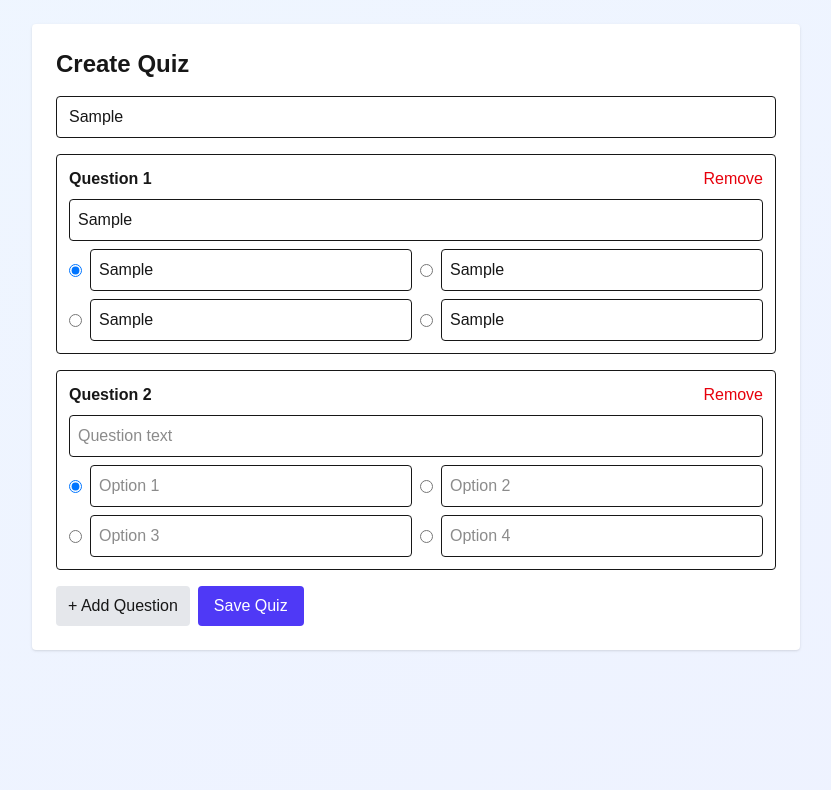
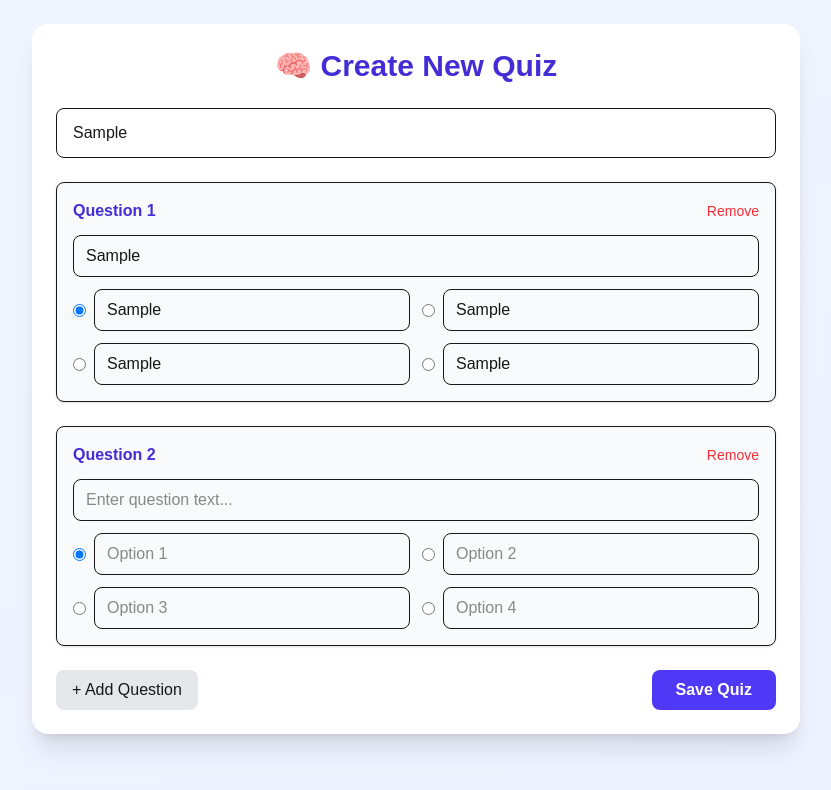
Before and after one commit to chetnagarg019/quiz-managment, a Next.js app: page /create in a window 1280 px wide. Both pictures are taken after typing "Sample", "Sample", "Sample", "Sample", "Sample", "Sample" into the empty fields and a click on the button "+ Add Question". Shown: the top 790 px of the page, without its empty margins (224-1055 px from the left). Built offline with nearby package versions, Linux system fonts and the light colour scheme.

Commit message:
third commit

```diff
--- a/app/create/page.js
+++ b/app/create/page.js
@@ -1,7 +1,180 @@
-// app/create/page.js
+// // app/create/page.js
+// "use client";
+// import React, { useEffect, useState } from "react";
+// import { useRouter, useSearchParams } from "next/navigation";
+// import { defaultQuizzes } from "../data/route";
+// import { loadQuizzes, saveQuizzes } from "../utils/storage";
+
+// function emptyQuestion(idSuffix = "") {
+//   return {
+//     id: `q-${Date.now()}-${idSuffix}`,
+//     question: "",
+//     options: ["", "", "", ""],
+//     correctIndex: 0
+//   };
+// }
+
+// export default function CreatePage() {
+//   const router = useRouter();
+//   const params = useSearchParams();
+//   // const editId = params?.get("id") || null;
+//   const [editId, setEditId] = useState(null);
+
+//   useEffect(() => {
+//     const id = params?.get("id") || null;
+//     setEditId(id);  // Set editId when the component is mounted
+//   }, [params]);
+
+//   const [title, setTitle] = useState("");
+//   const [questions, setQuestions] = useState([emptyQuestion("init")]);
+
+//   useEffect(() => {
+//     // If editing, load quiz
+//     if (editId) {
+//       const saved = loadQuizzes() || defaultQuizzes;
+//       const q = saved.find((x) => x.id === editId);
+//       if (q) {
+//         setTitle(q.title);
+//         setQuestions(q.questions.map((qq) => ({ ...qq })));
+//       }
+//     }
+//   }, [editId]);
+
+//   function addQuestion() {
+//     setQuestions((s) => [...s, emptyQuestion(s.length)]);
+//   }
+
+//   function removeQuestion(index) {
+//     setQuestions((s) => s.filter((_, i) => i !== index));
+//   }
+
+//   function updateQuestion(index, newQuestion) {
+//     setQuestions((s) => s.map((q, i) => (i === index ? newQuestion : q)));
+//   }
+
+//   function handleSubmit(e) {
+//     e.preventDefault();
+//     if (!title.trim()) {
+//       alert("Please enter a quiz title");
+//       return;
+//     }
+//     // basic validation: each question should have non-empty text and 4 non-empty options
+//     for (let i = 0; i < questions.length; i++) {
+//       const q = questions[i];
+//       if (!q.question.trim()) {
+//         alert(`Question ${i + 1} is empty`);
+//         return;
+//       }
+//       if (q.options.some((opt) => !opt.trim())) {
+//         alert(`All 4 options required for question ${i + 1}`);
+//         return;
+//       }
+//     }
+
+//     const saved = loadQuizzes() || defaultQuizzes;
+//     if (editId) {
+//       // update
+//       const updated = saved.map((s) =>
+//         s.id === editId ? { ...s, title: title.trim(), questions } : s
+//       );
+//       saveQuizzes(updated);
+//     } else {
+//       // new
+//       const newQuiz = {
+//         id: `quiz-${Date.now()}`,
+//         title: title.trim(),
+//         questions
+//       };
+//       saved.push(newQuiz);
+//       saveQuizzes(saved);
+//     }
+
+//     alert("Quiz saved!");
+//     router.push("/");
+//   }
+
+//   return (
+//     <div className="min-h-screen p-6 bg-gradient-to-br from-blue-50 to-indigo-50">
+//       <div className="max-w-3xl mx-auto bg-white p-6 rounded shadow">
+//         <h1 className="text-2xl font-bold mb-4">{editId ? "Edit Quiz" : "Create Quiz"}</h1>
+
+//         <form onSubmit={handleSubmit} className="space-y-4">
+//           <input
+//             type="text"
+//             placeholder="Quiz title"
+//             value={title}
+//             onChange={(e) => setTitle(e.target.value)}
+//             className="w-full border px-3 py-2 rounded"
+//             required
+//           />
+
+//           {questions.map((q, idx) => (
+//             <div key={q.id} className="border rounded p-3">
+//               <div className="flex justify-between items-center mb-2">
+//                 <strong>Question {idx + 1}</strong>
+//                 <div className="flex gap-2">
+//                   {questions.length > 1 && (
+//                     <button type="button" onClick={() => removeQuestion(idx)} className="text-red-600">
+//                       Remove
+//                     </button>
+//                   )}
+//                 </div>
+//               </div>
+
+//               <input
+//                 type="text"
+//                 placeholder="Question text"
+//                 value={q.question}
+//                 onChange={(e) =>
+//                   updateQuestion(idx, { ...q, question: e.target.value })
+//                 }
+//                 className="w-full border px-2 py-2 rounded mb-2"
+//               />
+
+//               <div className="grid grid-cols-1 sm:grid-cols-2 gap-2">
+//                 {q.options.map((opt, oi) => (
+//                   <div key={oi} className="flex items-center gap-2">
+//                     <input
+//                       type="radio"
+//                       name={`correct-${q.id}`}
+//                       checked={q.correctIndex === oi}
+//                       onChange={() => updateQuestion(idx, { ...q, correctIndex: oi })}
+//                     />
+//                     <input
+//                       type="text"
+//                       placeholder={`Option ${oi + 1}`}
+//                       value={opt}
+//                       onChange={(e) => {
+//                         const newOptions = [...q.options];
+//                         newOptions[oi] = e.target.value;
+//                         updateQuestion(idx, { ...q, options: newOptions });
+//                       }}
+//                       className="flex-1 border px-2 py-2 rounded"
+//                     />
+//                   </div>
+//                 ))}
+//               </div>
+//             </div>
+//           ))}
+
+//           <div className="flex gap-2">
+//             <button type="button" onClick={addQuestion} className="px-3 py-2 bg-gray-200 rounded">
+//               + Add Question
+//             </button>
+
+//             <button type="submit" className="px-4 py-2 bg-indigo-600 text-white rounded">
+//               Save Quiz
+//             </button>
+//           </div>
+//         </form>
+//       </div>
+//     </div>
+//   );
+// }
+
 "use client";
 import React, { useEffect, useState } from "react";
-import { useRouter, useSearchParams } from "next/navigation";
+import { useRouter } from "next/navigation";
 import { defaultQuizzes } from "../data/route";
 import { loadQuizzes, saveQuizzes } from "../utils/storage";
 
@@ -10,26 +183,27 @@ function emptyQuestion(idSuffix = "") {
     id: `q-${Date.now()}-${idSuffix}`,
     question: "",
     options: ["", "", "", ""],
-    correctIndex: 0
+    correctIndex: 0,
   };
 }
 
 export default function CreatePage() {
   const router = useRouter();
-  const params = useSearchParams();
-  // const editId = params?.get("id") || null;
   const [editId, setEditId] = useState(null);
-
-  useEffect(() => {
-    const id = params?.get("id") || null;
-    setEditId(id);  // Set editId when the component is mounted
-  }, [params]);
-
   const [title, setTitle] = useState("");
   const [questions, setQuestions] = useState([emptyQuestion("init")]);
 
+  // 🟢 FIX: useEffect me window.searchParams se ID le rahe hain
   useEffect(() => {
-    // If editing, load quiz
+    if (typeof window !== "undefined") {
+      const params = new URLSearchParams(window.location.search);
+      const id = params.get("id");
+      if (id) setEditId(id);
+    }
+  }, []);
+
+  // 🟢 Load quiz data for edit mode
+  useEffect(() => {
     if (editId) {
       const saved = loadQuizzes() || defaultQuizzes;
       const q = saved.find((x) => x.id === editId);
@@ -58,7 +232,7 @@ export default function CreatePage() {
       alert("Please enter a quiz title");
       return;
     }
-    // basic validation: each question should have non-empty text and 4 non-empty options
+
     for (let i = 0; i < questions.length; i++) {
       const q = questions[i];
       if (!q.question.trim()) {
@@ -73,17 +247,15 @@ export default function CreatePage() {
 
     const saved = loadQuizzes() || defaultQuizzes;
     if (editId) {
-      // update
       const updated = saved.map((s) =>
         s.id === editId ? { ...s, title: title.trim(), questions } : s
       );
       saveQuizzes(updated);
     } else {
-      // new
       const newQuiz = {
         id: `quiz-${Date.now()}`,
         title: title.trim(),
-        questions
+        questions,
       };
       saved.push(newQuiz);
       saveQuizzes(saved);
@@ -95,50 +267,61 @@ export default function CreatePage() {
 
   return (
     <div className="min-h-screen p-6 bg-gradient-to-br from-blue-50 to-indigo-50">
-      <div className="max-w-3xl mx-auto bg-white p-6 rounded shadow">
-        <h1 className="text-2xl font-bold mb-4">{editId ? "Edit Quiz" : "Create Quiz"}</h1>
+      <div className="max-w-3xl mx-auto bg-white p-6 rounded-2xl shadow-xl">
+        <h1 className="text-3xl font-bold mb-6 text-center text-indigo-700">
+          {editId ? "✏️ Edit Quiz" : "🧠 Create New Quiz"}
+        </h1>
 
-        <form onSubmit={handleSubmit} className="space-y-4">
+        <form onSubmit={handleSubmit} className="space-y-6">
           <input
             type="text"
-            placeholder="Quiz title"
+            placeholder="Enter quiz title..."
             value={title}
             onChange={(e) => setTitle(e.target.value)}
-            className="w-full border px-3 py-2 rounded"
+            className="w-full border px-4 py-3 rounded-lg focus:ring-2 focus:ring-indigo-400"
             required
           />
 
           {questions.map((q, idx) => (
-            <div key={q.id} className="border rounded p-3">
-              <div className="flex justify-between items-center mb-2">
-                <strong>Question {idx + 1}</strong>
-                <div className="flex gap-2">
-                  {questions.length > 1 && (
-                    <button type="button" onClick={() => removeQuestion(idx)} className="text-red-600">
-                      Remove
-                    </button>
-                  )}
-                </div>
+            <div
+              key={q.id}
+              className="border rounded-lg p-4 bg-gray-50 shadow-sm transition hover:shadow-md"
+            >
+              <div className="flex justify-between items-center mb-3">
+                <strong className="text-indigo-700">
+                  Question {idx + 1}
+                </strong>
+                {questions.length > 1 && (
+                  <button
+                    type="button"
+                    onClick={() => removeQuestion(idx)}
+                    className="text-red-500 text-sm hover:underline"
+                  >
+                    Remove
+                  </button>
+                )}
               </div>
 
               <input
                 type="text"
-                placeholder="Question text"
+                placeholder="Enter question text..."
                 value={q.question}
                 onChange={(e) =>
                   updateQuestion(idx, { ...q, question: e.target.value })
                 }
-                className="w-full border px-2 py-2 rounded mb-2"
+                className="w-full border px-3 py-2 rounded-lg mb-3 focus:ring-2 focus:ring-indigo-300"
               />
 
-              <div className="grid grid-cols-1 sm:grid-cols-2 gap-2">
+              <div className="grid grid-cols-1 sm:grid-cols-2 gap-3">
                 {q.options.map((opt, oi) => (
                   <div key={oi} className="flex items-center gap-2">
                     <input
                       type="radio"
                       name={`correct-${q.id}`}
                       checked={q.correctIndex === oi}
-                      onChange={() => updateQuestion(idx, { ...q, correctIndex: oi })}
+                      onChange={() =>
+                        updateQuestion(idx, { ...q, correctIndex: oi })
+                      }
                     />
                     <input
                       type="text"
@@ -149,7 +332,7 @@ export default function CreatePage() {
                         newOptions[oi] = e.target.value;
                         updateQuestion(idx, { ...q, options: newOptions });
                       }}
-                      className="flex-1 border px-2 py-2 rounded"
+                      className="flex-1 border px-3 py-2 rounded-lg focus:ring-2 focus:ring-indigo-300"
                     />
                   </div>
                 ))}
@@ -157,12 +340,19 @@ export default function CreatePage() {
             </div>
           ))}
 
-          <div className="flex gap-2">
-            <button type="button" onClick={addQuestion} className="px-3 py-2 bg-gray-200 rounded">
+          <div className="flex justify-between">
+            <button
+              type="button"
+              onClick={addQuestion}
+              className="px-4 py-2 bg-gray-200 hover:bg-gray-300 rounded-lg"
+            >
               + Add Question
             </button>
 
-            <button type="submit" className="px-4 py-2 bg-indigo-600 text-white rounded">
+            <button
+              type="submit"
+              className="px-6 py-2 bg-indigo-600 text-white font-semibold rounded-lg hover:bg-indigo-700"
+            >
               Save Quiz
             </button>
           </div>
```
Also changed, not shown: next.config.mjs (+1 -11 lines).
